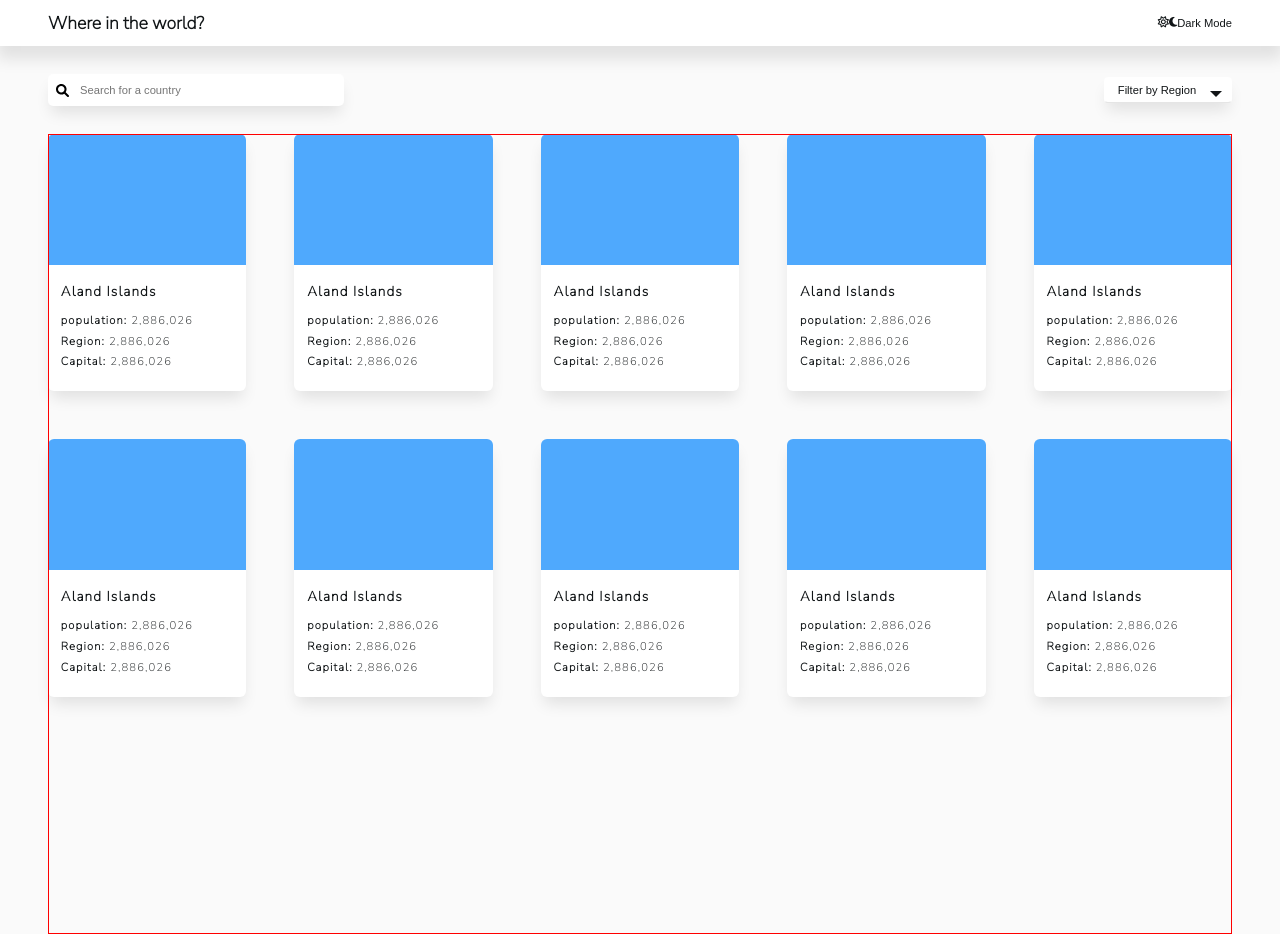
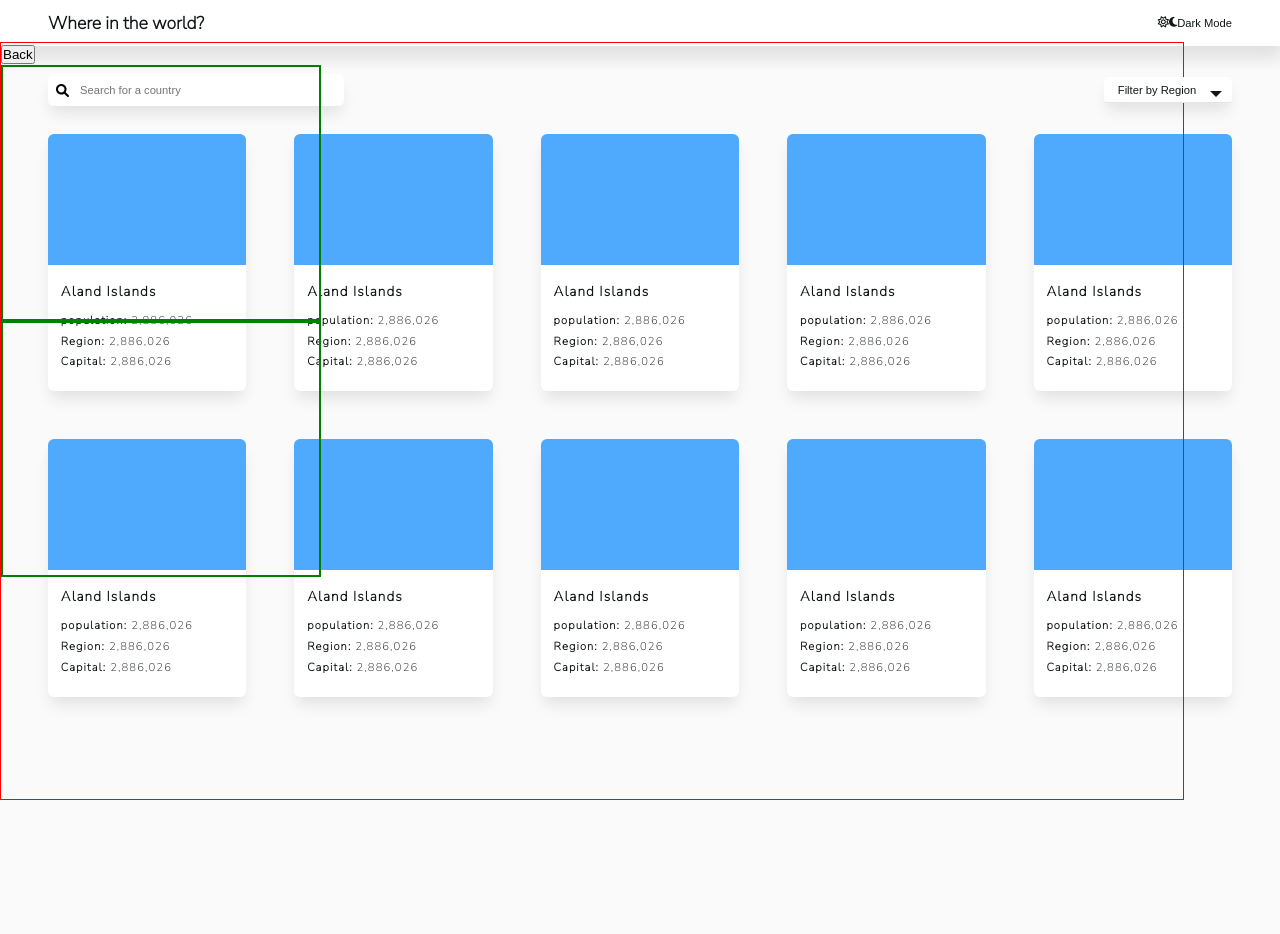
Before and after one commit to tracemycodes/Rest-Countries-Api-with-color-theme-switcher, a plain HTML site: page index.html in a window 1280 px wide. After the commit the page ends 800 px from the top, so only its background shows below. Drawn offline with Linux system fonts and the light colour scheme; no server answers.

Commit message:
single country modal component

```diff
--- a/css/style.css
+++ b/css/style.css
@@ -21,6 +21,27 @@
 body {
   background-color: var(--background-color);
   font-family: 'Nunito Sans', sans-serif;
+}
+
+.container {
+  position: relative;
+}
+
+.single-country-display {
+  position: absolute;
+  border: 1px solid red;
+  top: 2.6rem;
+  left: 0;
+  /* width: 100%; */
+  width: calc(100% - 6rem);
+  height: calc(100vh - 2.6rem);
+}
+
+.single-country-display div {
+  border: 2px solid green;
+  max-width: 20rem;
+  width: 100%;
+  height: 16rem;
 }
 
 header {
@@ -139,16 +160,7 @@ input[type='text'] {
   display: grid;
   grid-template-columns: repeat(auto-fit, minmax(12.3rem, 1fr));
   gap: 3rem;
-  position: relative;
-}
 
-.single-country-display {
-  position: absolute;
-  border: 1px solid red;
-  top: 0;
-  left: 0;
-  width: 100%;
-  height: 100vh;
 }
 
 article {
--- a/index.html
+++ b/index.html
@@ -10,6 +10,15 @@
   </head>
   <body class="light-theme">
     <div class="container">
+      <section class="single-country-display">
+        <button>Back</button>
+        <div class="single-country-flag">
+
+        </div>
+        <div class="single-country-details">
+
+        </div>
+      </section>
       <header>
         <h1>Where in the world?</h1>
         <button>
@@ -36,9 +45,7 @@
 
 
         <section class="countries-display">
-          <section class="single-country-display">
 
-          </section>
           <article>
             <div class="flag">
 
```
